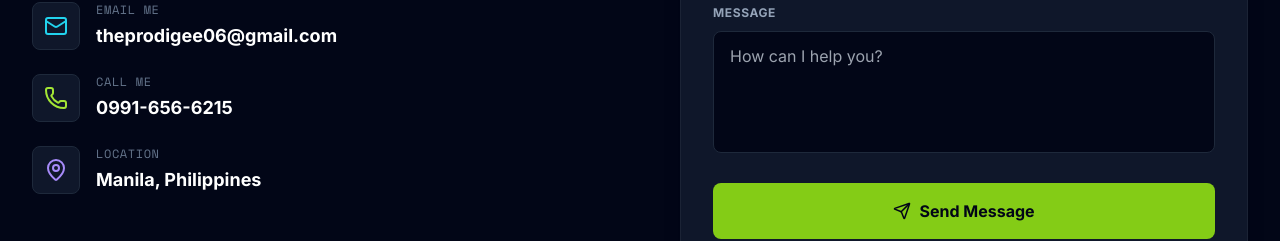
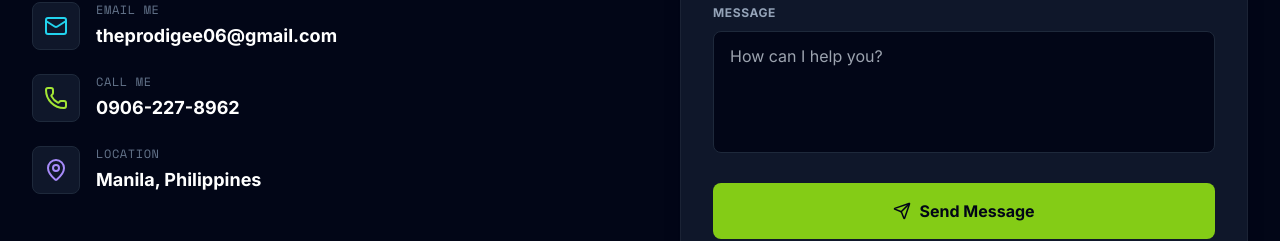
Before and after one commit to NyowBie/darklight-portfolio, a React (Vite) app: page / in a window 1280 px wide. Shown: the part 4312-4553 px from the top of the page. Built offline with nearby package versions, Linux system fonts and the light colour scheme.

Commit message:
fix details

```diff
--- a/src/components/Contact.jsx
+++ b/src/components/Contact.jsx
@@ -34,13 +34,13 @@ const Contact = () => {
                                 </div>
                             </a>
 
-                            <a href="tel:09916566215" className="flex items-center gap-4 group">
+                            <a href="tel:09062278962" className="flex items-center gap-4 group">
                                 <div className="w-12 h-12 rounded-lg bg-slate-900 border border-slate-800 flex items-center justify-center text-lime-400 group-hover:border-lime-500/50 group-hover:bg-lime-500/10 transition-colors">
                                     <Phone size={24} />
                                 </div>
                                 <div>
                                     <p className="text-xs text-slate-500 font-mono uppercase tracking-wider mb-1">Call Me</p>
-                                    <p className="text-lg font-bold text-white group-hover:text-lime-400 transition-colors">0991-656-6215</p>
+                                    <p className="text-lg font-bold text-white group-hover:text-lime-400 transition-colors">0906-227-8962</p>
                                 </div>
                             </a>
 
--- a/src/components/Hero.jsx
+++ b/src/components/Hero.jsx
@@ -115,7 +115,7 @@ const Hero = () => {
                         </motion.a>
 
                         <motion.a
-                            href="tel:09916566215"
+                            href="tel:09062278962"
                             whileHover={{ y: -4 }}
                             className="flex items-center gap-3 px-6 py-4 rounded-xl bg-gradient-to-br from-white/10 to-white/5 border border-white/10 hover:border-violet-500/50 hover:shadow-[0_0_20px_rgba(139,92,246,0.15)] transition-all group"
                         >
--- a/src/pages/Resume.jsx
+++ b/src/pages/Resume.jsx
@@ -27,7 +27,7 @@ const Resume = () => {
                     <div className="flex flex-wrap gap-4 text-slate-300 print:text-gray-700 print:text-sm print:gap-6">
                         <div className="flex items-center gap-2">
                             <Phone size={16} className="text-indigo-400 print:hidden" />
-                            <a href="tel:09916566215" className="hover:text-indigo-400">0991-656-6215</a>
+                            <a href="tel:09062278962" className="hover:text-indigo-400">0906-227-8962</a>
                         </div>
                         <div className="flex items-center gap-2">
                             <Mail size={16} className="text-indigo-400 print:hidden" />
```
